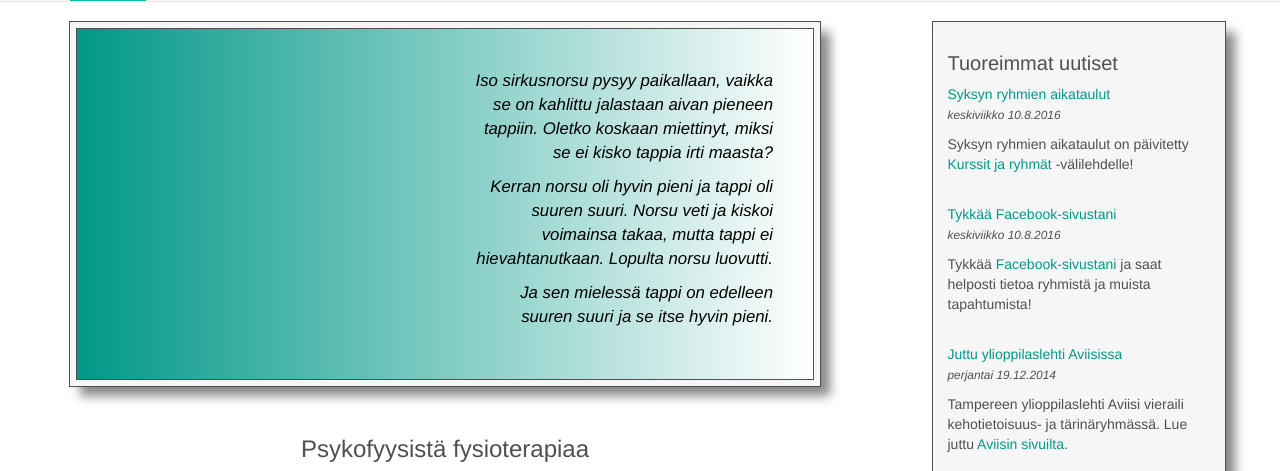
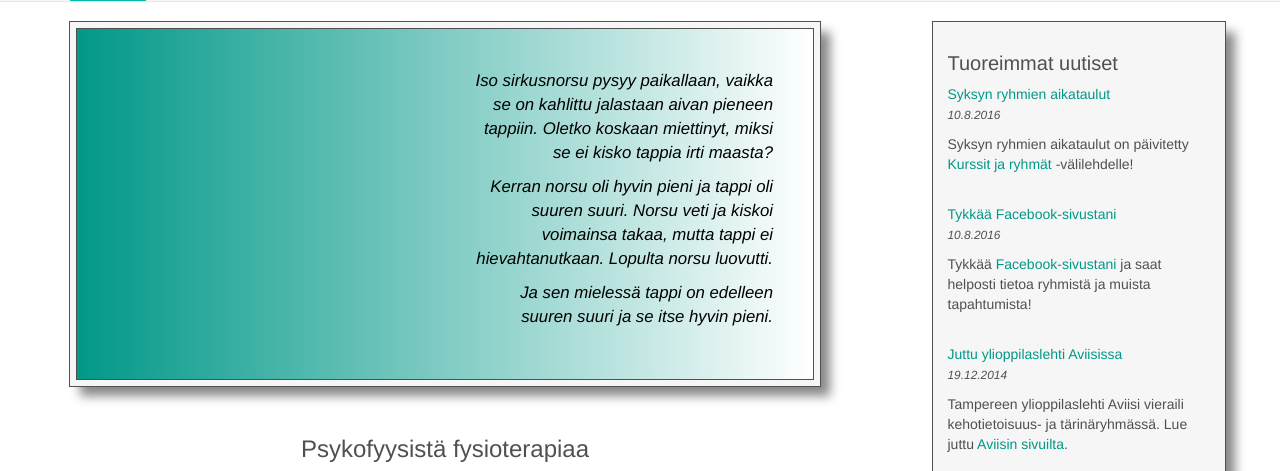
Before and after one commit to jluttine/maijaleenalehtimaki.fi, a Jekyll site: the page built from _pages/00-etusivu.html, in a window 1280 px wide. Shown: the part 135-606 px from the top of the page. Built offline with Jekyll 4.4.1, drawn with Linux system fonts in a browser that asks for light colours.

Commit message:
Korjaa päivämäärien esitystavoista päivä pois

```diff
--- a/_config.yml
+++ b/_config.yml
@@ -21,7 +21,7 @@ url: "https://jluttine.github.io"
 
 include: ["_pages"]
 
-date_format: "%A %e.%-m.%Y"
+date_format: "%e.%-m.%Y"
 lang: fi
 
 permalink: /:year:month:day-:title/
--- a/_pages/04-uutiset.html
+++ b/_pages/04-uutiset.html
@@ -12,10 +12,10 @@ menu: main
         class="post-link"
         href="{{ post.url | prepend: site.baseurl }}"
     >
-        <h3>{{ post.title }}</h3>
+        <h3>{% include translated_date.html date=post.date %} &#8212; {{ post.title }}</h3>
     </a>
 
-    <small><i>{{ post.date | date: "%A %e.%-m.%Y" }}</i></small>
+    <small><i></i></small>
 
     {{ post.excerpt }}
     </article>
```
